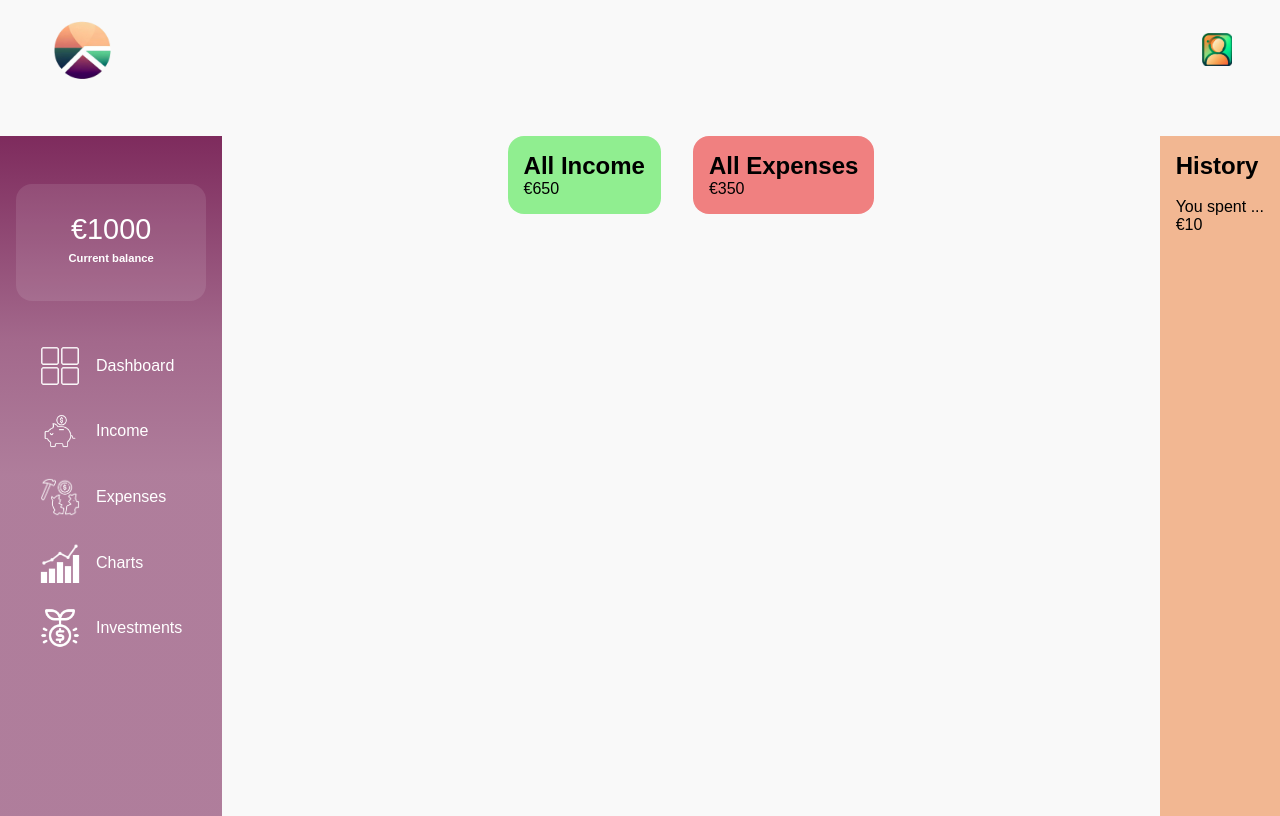
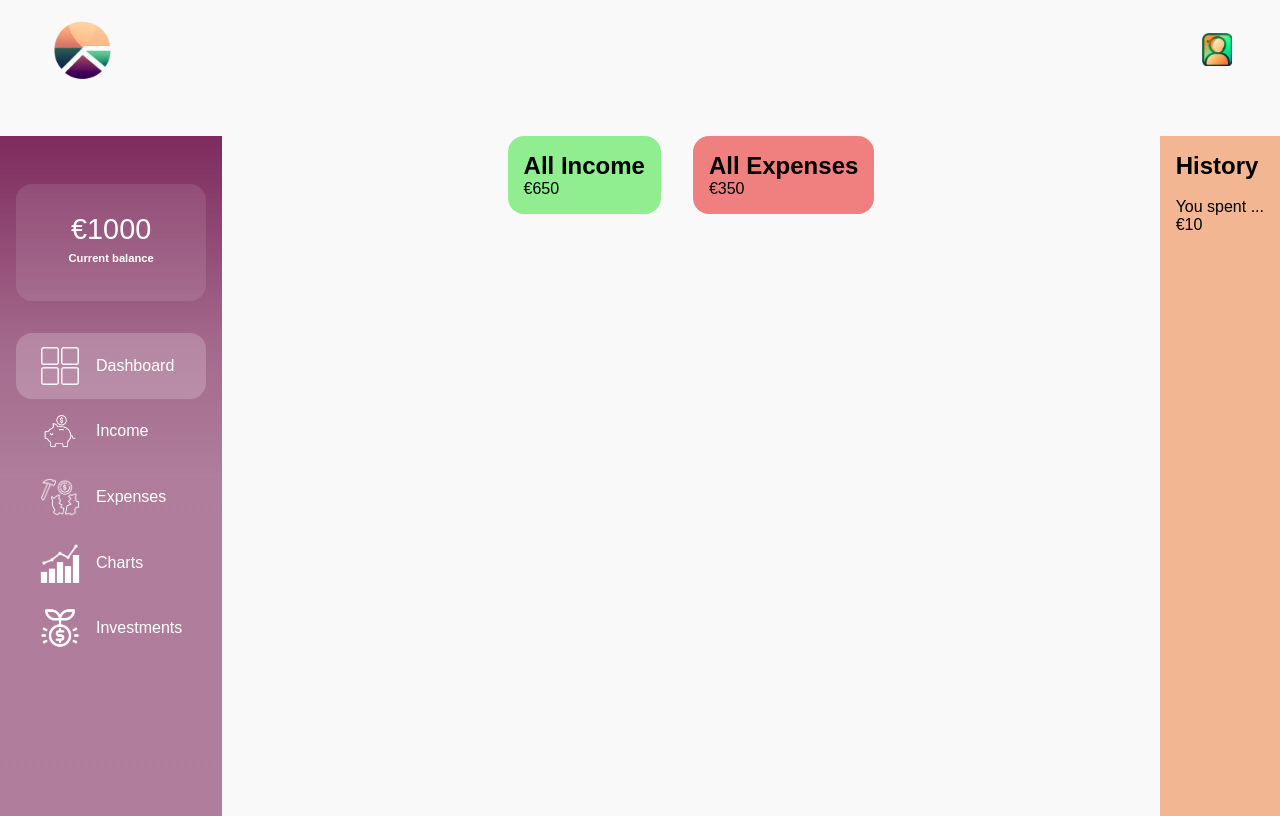
Before and after one commit to GoranK89/budget-web-app-MERN, a React (Vite) app in the folder client/: page /dashboard in a window 1280 px wide. Built offline with nearby package versions, Linux system fonts and the light colour scheme.

Commit message:
refactored dashboard menu for clarity

```diff
--- a/client/src/components/dashboard/DashboardMenu.jsx
+++ b/client/src/components/dashboard/DashboardMenu.jsx
@@ -1,10 +1,26 @@
+import { useState } from "react";
+
 import IconDashboard from "/icons/dashboard.png";
 import IconPiggyBank from "/icons/piggy-bank.png";
 import IconBrokenPiggyBank from "/icons/broke-piggy-bank.png";
 import IconChart from "/icons/combo-chart.png";
 import IconInvestment from "/icons/investment.png";
 
+const MENU_ITEMS = [
+  { id: "dashboard", label: "Dashboard", icon: IconDashboard },
+  { id: "income", label: "Income", icon: IconPiggyBank },
+  { id: "expenses", label: "Expenses", icon: IconBrokenPiggyBank },
+  { id: "charts", label: "Charts", icon: IconChart },
+  { id: "investments", label: "Investments", icon: IconInvestment },
+];
+
 const DashboardMenu = () => {
+  const [active, setActive] = useState("dashboard");
+
+  const handleActive = (menuItem) => {
+    setActive(menuItem.target.innerText.toLowerCase());
+  };
+
   return (
     <section className="section-menu">
       <div className="balance-box">
@@ -12,26 +28,15 @@ const DashboardMenu = () => {
         <p>Current balance</p>
       </div>
       <div className="menu-box">
-        <div className="menu-box__item">
-          <img src={IconDashboard} />
-          <a href="#">Dashboard</a>
-        </div>
-        <div className="menu-box__item">
-          <img src={IconPiggyBank} />
-          <a href="#">Income</a>
-        </div>
-        <div className="menu-box__item">
-          <img src={IconBrokenPiggyBank} />
-          <a href="#">Expenses</a>
-        </div>
-        <div className="menu-box__item">
-          <img src={IconChart} />
-          <a href="#">Charts</a>
-        </div>
-        <div className="menu-box__item">
-          <img src={IconInvestment} />
-          <a href="#">Investments</a>
-        </div>
+        {MENU_ITEMS.map((item) => (
+          <div
+            className={`menu-box__item ${active === item.id ? "active" : ""}`}
+            onClick={handleActive}
+          >
+            <img src={item.icon} />
+            <a href="#">{item.label}</a>
+          </div>
+        ))}
       </div>
     </section>
   );
--- a/client/src/sass/_dashboard.scss
+++ b/client/src/sass/_dashboard.scss
@@ -37,6 +37,10 @@
     .menu-box {
       display: flex;
       flex-direction: column;
+
+      .active {
+        background: rgba(255, 255, 255, 0.2);
+      }
 
       &__item {
         display: flex;
```
Also changed, not shown: client/src/css/main.css.
